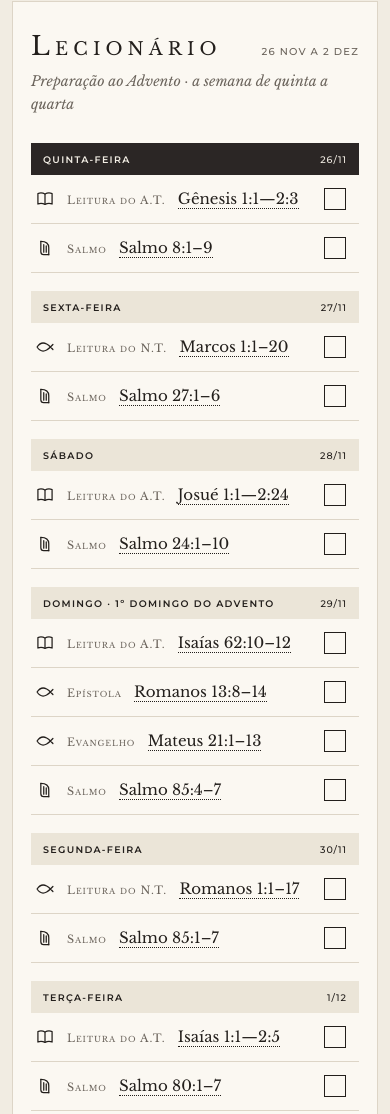
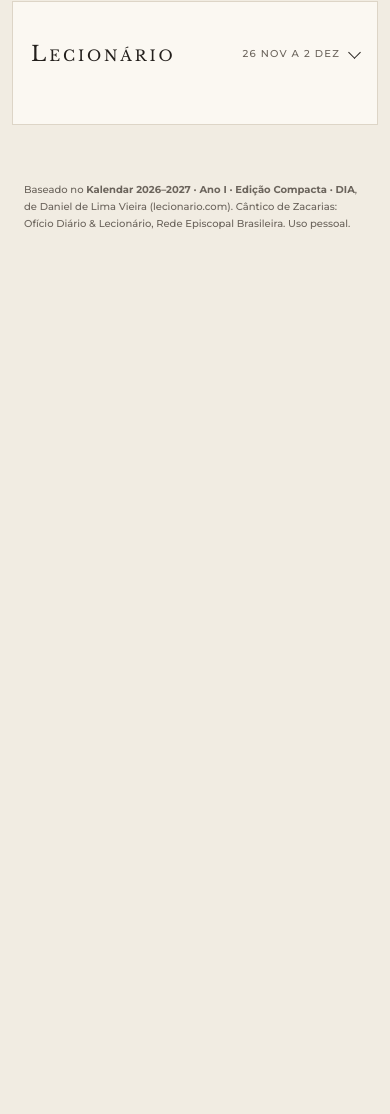
Before and after one commit to rogeriomoreirajr/kalendar-devocional, a plain HTML site: page index.html in a window 390 px wide. Shown: the part 5042-6156 px from the top of the page. After the commit the page ends 5314 px from the top, so only its background shows below. Drawn offline with nearby package versions, Linux system fonts and the light colour scheme.

Commit message:
Recolhe o lecionário da semana no celular
No celular, o bloco "Lecionário" da semana, no fim da página, começa
recolhido e abre ao tocar. No desktop continua sempre aberto, ao lado do
ofício. O bloco usa <details>, com seta e título compactos em telas
pequenas para o intervalo de datas caber em uma linha.

Co-Authored-By: Claude Sonnet 5.5 <noreply@anthropic.com>

```diff
--- a/app.js
+++ b/app.js
@@ -386,10 +386,31 @@
         "<span>" + esc(nome) + '</span><span class="banda__data">' + esc(en.data) + "</span></a>" +
         itensDoDia(en).map(function (it, k) { return itemHtml(d, it, k, true); }).join("") + "</div>";
     }
-    return '<div class="semana__cabecalho"><h2 class="titulo-livro">Lecionário</h2>' +
-      '<span class="semana__intervalo">' + esc(curta(ini) + " a " + curta(fim > CICLO_FIM ? CICLO_FIM : fim)) + "</span></div>" +
+    // No celular fica recolhido (abre ao tocar); no desktop é sempre aberto (ver ajustarSemana).
+    return '<details class="semana-det" id="semana-det"><summary class="semana__cabecalho">' +
+      '<h2 class="titulo-livro">Lecionário</h2>' +
+      '<span class="semana__lado"><span class="semana__intervalo">' + esc(curta(ini) + " a " + curta(fim > CICLO_FIM ? CICLO_FIM : fim)) +
+      '</span><span class="semana__seta" aria-hidden="true"></span></span></summary>' +
       '<p class="semana__sub">' + esc(e.estacao || "") + " · a semana de quinta a quarta</p>" + dias +
-      '<p class="semana__frase" id="frase-semana"></p>';
+      '<p class="semana__frase" id="frase-semana"></p></details>';
+  }
+
+  var mqLargo = window.matchMedia ? window.matchMedia("(min-width: 1000px)") : { matches: true };
+
+  function ajustarSemana() {
+    var det = document.getElementById("semana-det");
+    if (!det) return;
+    det.open = mqLargo.matches;
+    det.addEventListener("toggle", function () {
+      if (mqLargo.matches && !det.open) det.open = true; // no desktop não recolhe
+    });
+  }
+
+  if (mqLargo.addEventListener) {
+    mqLargo.addEventListener("change", function () {
+      var det = document.getElementById("semana-det");
+      if (det && mqLargo.matches) det.open = true;
+    });
   }
 
   // ------------------------------------------------------------------ telas
@@ -438,6 +459,7 @@
       "</div>";
 
     window.scrollTo(0, 0);
+    ajustarSemana();
     atualizarMarcas();
   }
 
--- a/styles/kalendar.css
+++ b/styles/kalendar.css
@@ -487,11 +487,42 @@ a { color: inherit; }
 
 .semana__cabecalho {
   display: flex;
-  align-items: baseline;
+  align-items: center;
   justify-content: space-between;
   gap: 12px;
-  flex-wrap: wrap;
   margin-bottom: 8px;
+  min-height: 44px;
+  list-style: none;
+  cursor: pointer;
+}
+
+.semana__cabecalho::-webkit-details-marker { display: none; }
+
+.semana__lado { display: flex; align-items: center; gap: 14px; flex: 0 0 auto; }
+
+.semana__intervalo { white-space: nowrap; }
+
+@media (max-width: 480px) {
+  .semana__cabecalho .titulo-livro { font-size: 21px; letter-spacing: 0.14em; }
+  .semana__lado { gap: 10px; }
+}
+
+.semana__seta {
+  width: 9px;
+  height: 9px;
+  margin-top: -4px;
+  border-right: 1.5px solid var(--ink);
+  border-bottom: 1.5px solid var(--ink);
+  transform: rotate(45deg);
+  transition: transform 0.25s ease;
+}
+
+.semana-det[open] .semana__seta { transform: rotate(-135deg); margin-top: 4px; }
+
+/* No desktop o lecionário da semana fica sempre aberto */
+@media (min-width: 1000px) {
+  .semana__cabecalho { pointer-events: none; cursor: default; }
+  .semana__seta { display: none; }
 }
 
 .semana__intervalo {
```
